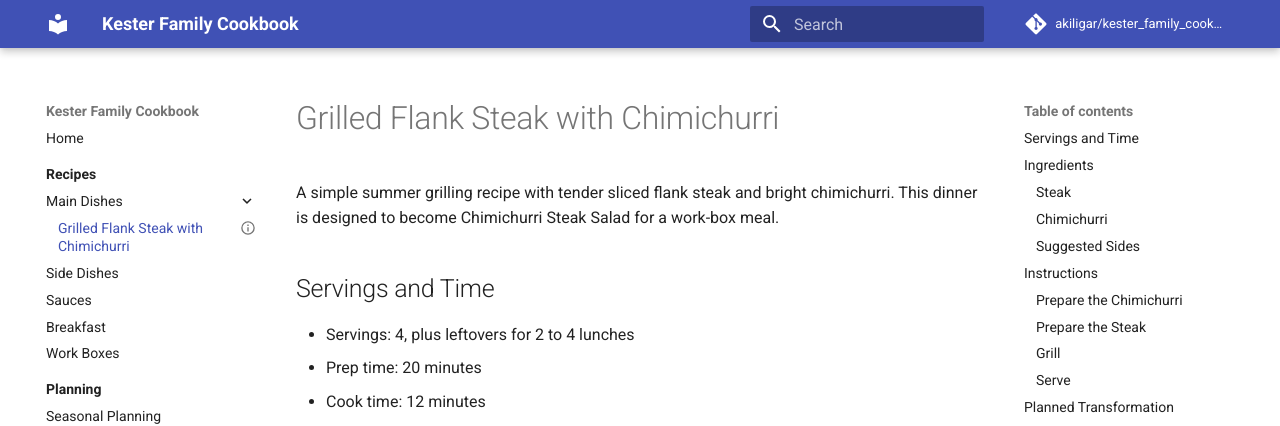
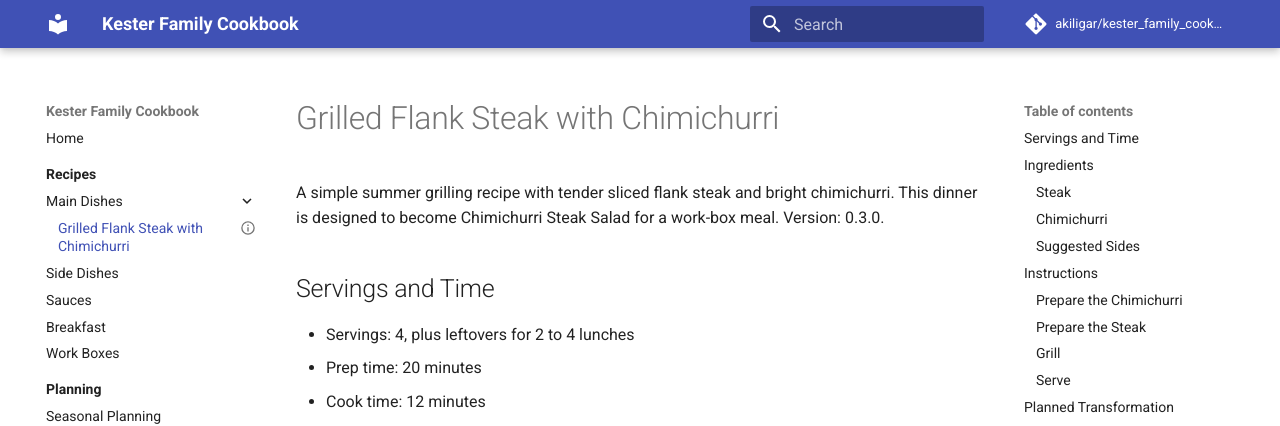
Before and after one commit to akiligar/kester_family_cookbook, an MkDocs documentation site: the page built from docs/recipes/main-dishes/grilled-flank-steak-chimichurri.md, in a window 1280 px wide and 900 px high. Shown: the top 426 px of the window. Built offline with MkDocs 1.6.1 and Material for MkDocs 9.7.7, drawn with Linux system fonts in a browser that asks for light colours; comment, search, counter and statistics services are not loaded; some of the changed text lies outside the part shown.

Commit message:
Add recipe version to AnyList-visible description

```diff
--- a/docs/recipes/main-dishes/grilled-flank-steak-chimichurri.md
+++ b/docs/recipes/main-dishes/grilled-flank-steak-chimichurri.md
@@ -24,7 +24,7 @@ anylist:
   imported_version:
   list_name: Kester Family Cookbook
   recipe_name: Grilled Flank Steak with Chimichurri
-  notes: Added Schema.org Recipe microdata after AnyList import failed.
+  notes: Version included in Schema.org description for AnyList reference.
 
 servings: 4
 prep_time: 00:20
@@ -67,7 +67,7 @@ tags:
 
 # <span itemprop="name">Grilled Flank Steak with Chimichurri</span>
 
-<span itemprop="description">A simple summer grilling recipe with tender sliced flank steak and bright chimichurri. This dinner is designed to become Chimichurri Steak Salad for a work-box meal.</span>
+<span itemprop="description">A simple summer grilling recipe with tender sliced flank steak and bright chimichurri. This dinner is designed to become Chimichurri Steak Salad for a work-box meal. Version: 0.3.0.</span>
 
 <meta itemprop="recipeCategory" content="Main dish">
 <meta itemprop="recipeCuisine" content="American">
@@ -216,6 +216,7 @@ Current status: testing
 
 - 2026-07-06: Initial AnyList import failed. Recipe was restructured to make Ingredients and Instructions more conventional and import-friendly.
 - 2026-07-06: Added Schema.org Recipe microdata for AnyList import testing.
+- 2026-07-06: Added version to the AnyList-visible recipe description.
 
 ## Transformation Feedback
 
@@ -232,5 +233,6 @@ Current status: testing
 - 2026-07-06: Initial recipe added.
 - 2026-07-06: Restructured for AnyList import compatibility and Architecture 1.2 transformation workflow.
 - 2026-07-06: Added Schema.org Recipe microdata.
+- 2026-07-06: Added current version to the Schema.org description for AnyList reference.
 
 </article>
```
